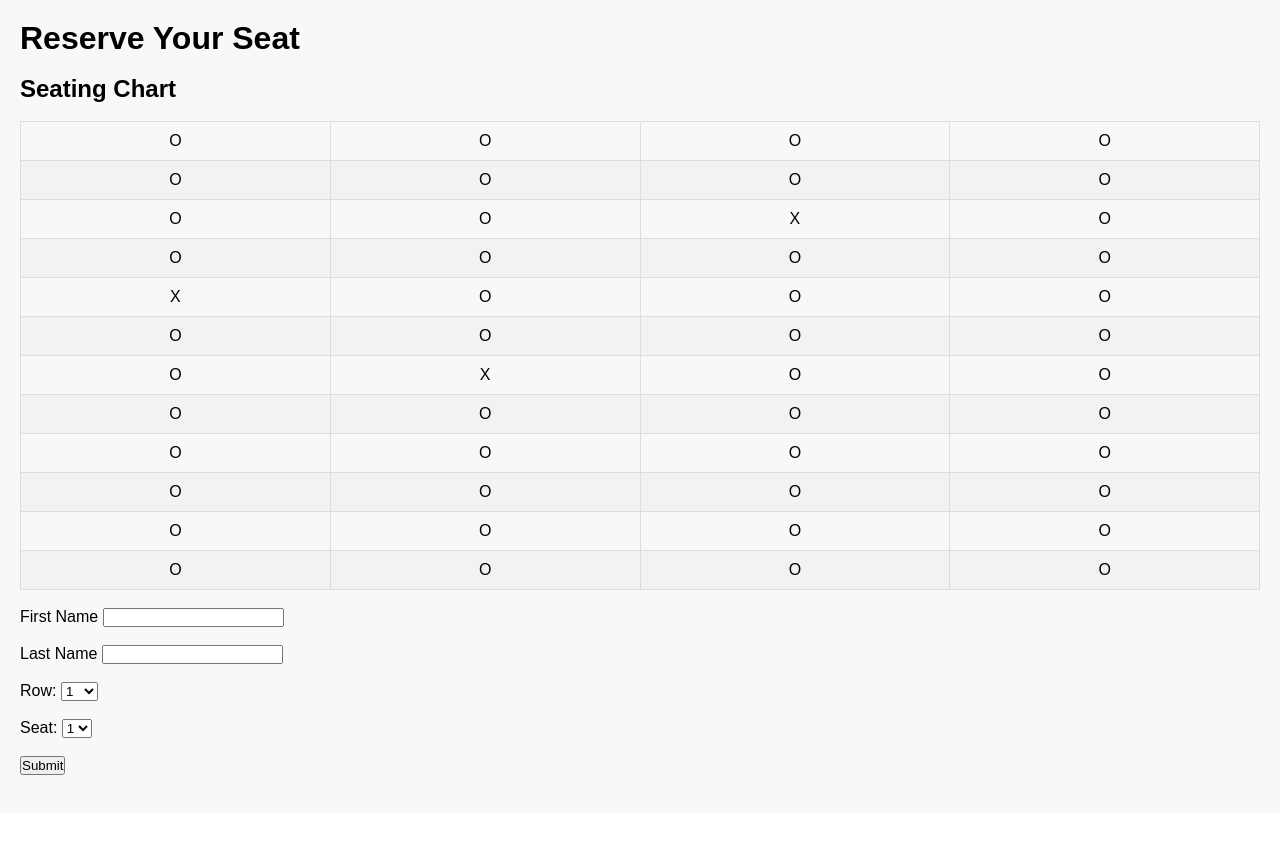
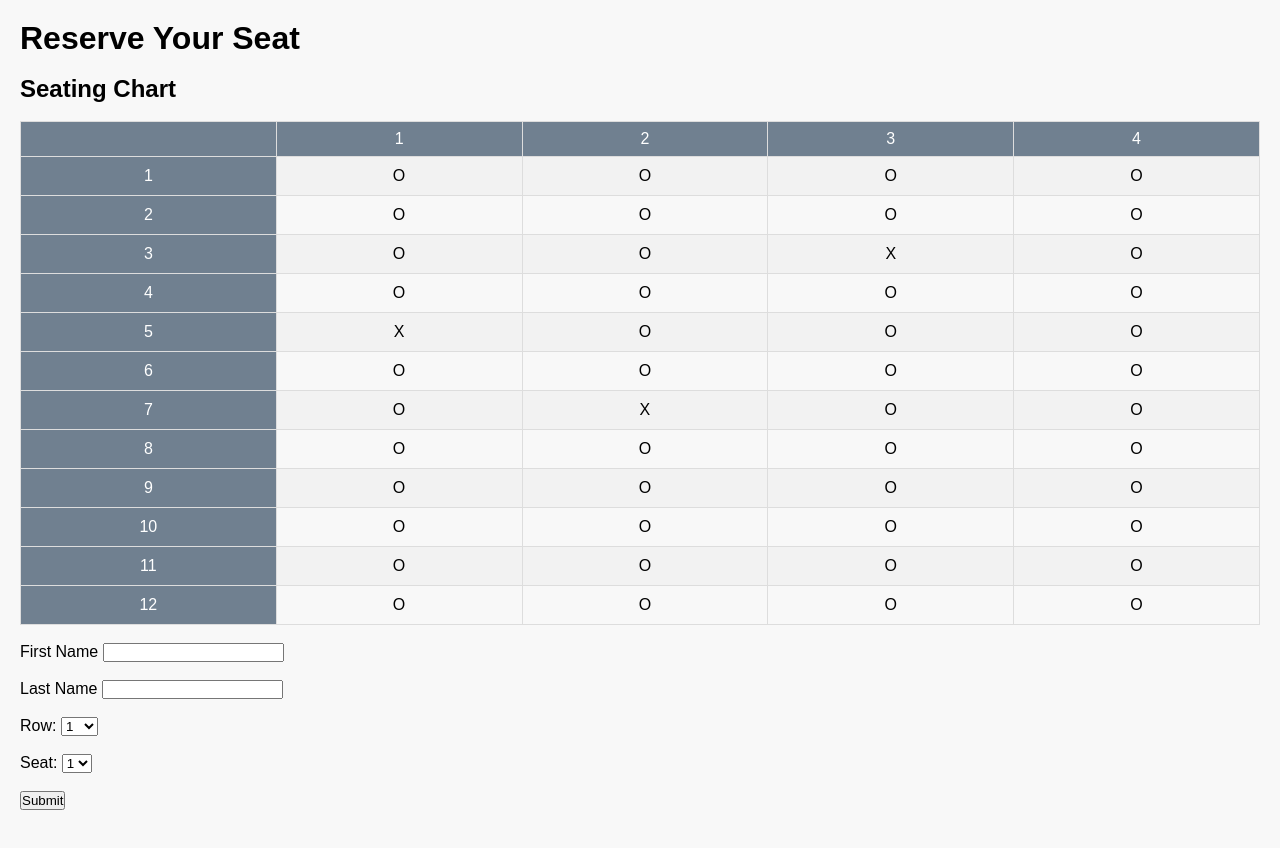
Before and after one commit to Keylith2020/Final-Project, a Flask app: page /reservation in a window 1280 px wide. Shown: the part 48-896 px from the top of the page. Before the commit the page ends 823 px from the top, so only its background shows below. Run offline with Flask 3, Linux system fonts and the light colour scheme.

Commit message:
add column and row labels for reservation table

```diff
--- a/templates/base.html
+++ b/templates/base.html
@@ -4,6 +4,7 @@
     <meta charset="UTF-8">
     <title>{% block title %} {% endblock %}</title>
     <style>
+
         * {
             margin: 0;
             padding: 0;
@@ -42,25 +43,24 @@
         .content {
             padding: 20px;
         }
+
         table {
         font-family: Arial, Helvetica, sans-serif;
         border-collapse: collapse;
         width: 100%;
         }
 
-        td, th {
+        td {
         border: 1px solid #ddd;
         padding: 8px;
         }
 
         tr:nth-child(even){background-color: #f2f2f2;}
 
-        th {
-        padding-top: 12px;
-        padding-bottom: 12px;
-        text-align: left;
-        background-color: #04AA6D;
-        color: white;
+        .columns, .rows{
+            background-color: slategray;
+            color: white;
+            text-align: center;
         }
     </style>
 </head>
--- a/templates/reservation.html
+++ b/templates/reservation.html
@@ -6,8 +6,16 @@
     <h2>Seating Chart</h2>
     <br>
     <table>
+        <tr class="columns">
+            <td></td>
+            <td>1</td>
+            <td>2</td>
+            <td>3</td>
+            <td>4</td>
+        </tr>
         {% for row in range(1, 13) %}
             <tr>
+                <td class="rows">{{ row }}</td>
                 {% for seat in range(1, 5) %}
                 <td style="padding: 10px; text-align: center; border: 1 px solid black;">
                     {% if (row, seat) in reserved_seats %}
```
